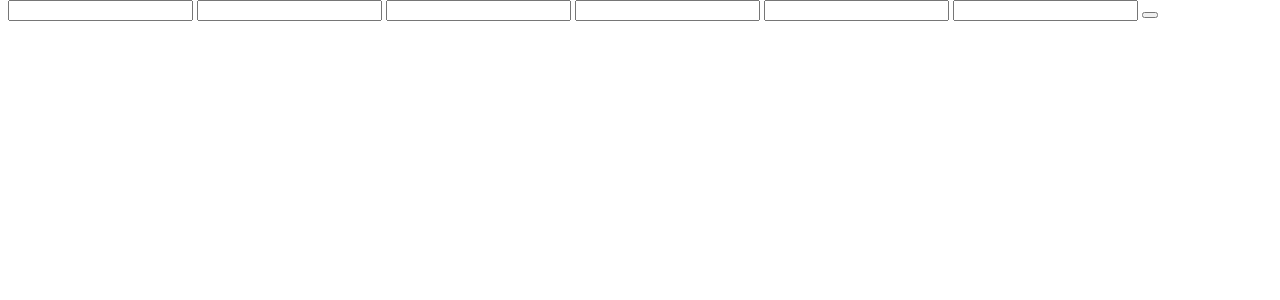
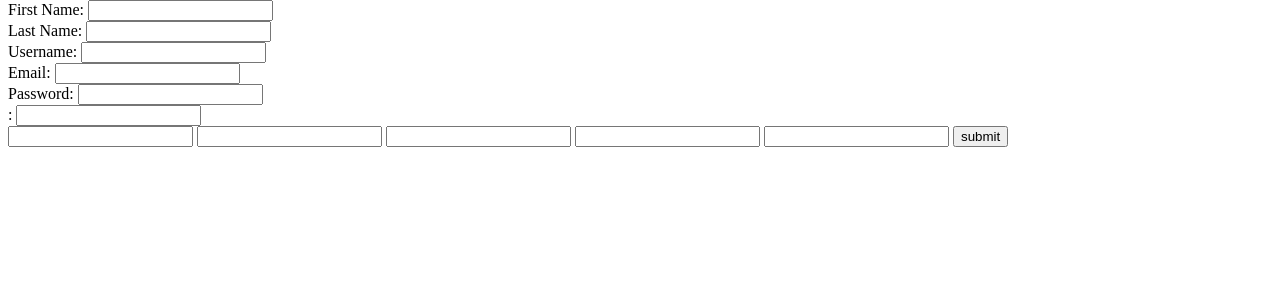
Before and after one commit to mohammad-CE79/Webelopers, a Django app: template templates/main/register.html in a window 1280 px wide. Shown: the part 26-326 px from the top of the page. Run offline with Django 3.2, Linux system fonts and the light colour scheme; the template is opened without the code that fills it, so the values that code supplies are empty.

Commit message:
create project 2

```diff
--- a/app/urls.py
+++ b/app/urls.py
@@ -4,4 +4,5 @@ from app import views
 
 urlpatterns = [
     path('', views.navbar),
+    path('register/', views.sign_in),
 ]
--- a/app/views.py
+++ b/app/views.py
@@ -2,3 +2,6 @@ from django.shortcuts import render
 
 def navbar(request):
     return render(request, 'main/home.html')
+
+def sign_in(request):
+    return render(request, 'main/register.html')
--- a/templates/main/register.html
+++ b/templates/main/register.html
@@ -2,12 +2,35 @@
 
 {% block content %}
     <form id="register_form">
-        <input name=”first_name”>
+        <div>
+            <label for="first_name">First Name:</label>
+            <input type="text" id="first_name" name=”first_name”>
+        </div>
+        <div>
+            <label for="last_name">Last Name:</label>
+            <input type="text" id="last_name" name=”last_name”>
+        </div>
+        <div>
+            <label for="user_name">Username:</label>
+            <input type="text" id="user-name" name=”username”>
+        </div>
+        <div>
+            <label for="email">Email:</label>
+            <input type="email" id="email" name="email">
+        </div>
+        <div>
+            <label for="pass">Password:</label>
+            <input type="password" id="pass" name="password1">
+        </div>
+        <div>
+            <label for="pass2">:</label>
+            <input type="password" id="pass2" name="password2">
+        </div>
         <input name=”last_name”>
         <input name=”username”>
         <input name=”email”>
         <input name=”password1”>
         <input name=”password2”>
-        <button name=”submit></button>
+        <button name=”submit>submit</button>
     </form>
 {% endblock %}
```
